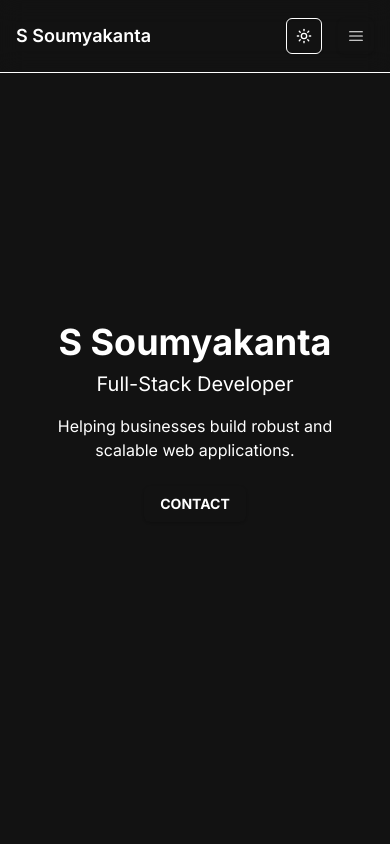
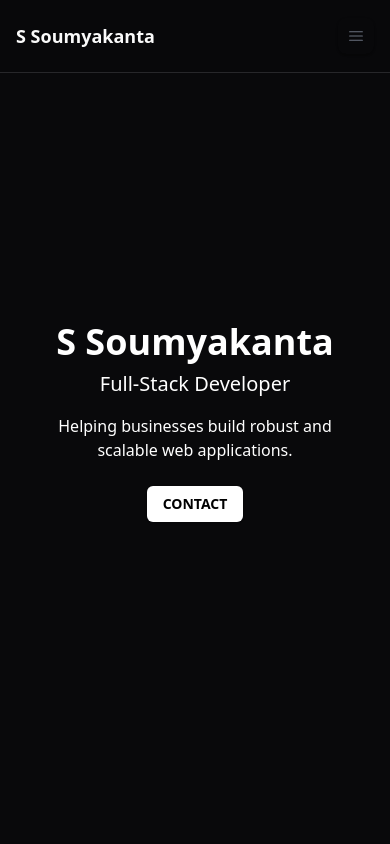
Before and after one commit to s-soumyakanta/s-soumyakanta, a Next.js app: page / in a window 390 px wide. Shown: the top 844 px of the page. Built offline with nearby package versions, Linux system fonts and the light colour scheme.

Commit message:
add landing page is fixed

```diff
--- a/package.json
+++ b/package.json
@@ -29,13 +29,11 @@
     "lucide-react": "^0.474.0",
     "next": "^15.1.6",
     "next-themes": "^0.4.4",
-    "postcss": "^8.5.1",
     "react": "^19.0.0",
     "react-dom": "^19.0.0",
     "react-hook-form": "^7.54.2",
     "resend": "^4.1.1",
     "tailwind-merge": "^3.0.1",
-    "tailwindcss": "^4.0.2",
     "tailwindcss-animate": "^1.0.7",
     "yup": "^1.6.1"
   },
@@ -44,8 +42,11 @@
     "@types/node": "^20",
     "@types/react": "^19",
     "@types/react-dom": "^19",
+    "autoprefixer": "^10.4.20",
     "eslint": "^9",
     "eslint-config-next": "15.1.6",
+    "postcss": "^8.5.1",
+    "tailwindcss": "^3.4.17",
     "typescript": "^5"
   }
 }
--- /dev/null
+++ b/postcss.config.js
@@ -0,0 +1,6 @@
+module.exports = {
+  plugins: {
+    tailwindcss: {},
+    autoprefixer: {},
+  },
+}
--- a/src/app/contact/page.tsx
+++ b/src/app/contact/page.tsx
@@ -1,8 +1,8 @@
 import Contact from "@/components/Contact";
 
 const Page = () => {
-    return <Contact />
+  return <Contact />
 
-  };
+};
 
-  export default Page;
+export default Page;
--- a/src/app/globals.css
+++ b/src/app/globals.css
@@ -1 +1,60 @@
-@import "tailwindcss";
+@tailwind base;
+@tailwind components;
+@tailwind utilities;
+
+@layer base {
+    :root {
+        --background: 0 0% 100%;
+        --foreground: 240 10% 3.9%;
+        --card: 0 0% 100%;
+        --card-foreground: 240 10% 3.9%;
+        --popover: 0 0% 100%;
+        --popover-foreground: 240 10% 3.9%;
+        --primary: 240 5.9% 10%;
+        --primary-foreground: 0 0% 98%;
+        --secondary: 240 4.8% 95.9%;
+        --secondary-foreground: 240 5.9% 10%;
+        --muted: 240 4.8% 95.9%;
+        --muted-foreground: 240 3.8% 46.1%;
+        --accent: 240 4.8% 95.9%;
+        --accent-foreground: 240 5.9% 10%;
+        --destructive: 0 84.2% 60.2%;
+        --destructive-foreground: 0 0% 98%;
+        --border: 240 5.9% 90%;
+        --input: 240 5.9% 90%;
+        --ring: 240 10% 3.9%;
+        --radius: 0.5rem;
+        --chart-1: 12 76% 61%;
+        --chart-2: 173 58% 39%;
+        --chart-3: 197 37% 24%;
+        --chart-4: 43 74% 66%;
+        --chart-5: 27 87% 67%;
+    }
+
+    .dark {
+        --background: 240 10% 3.9%;
+        --foreground: 0 0% 98%;
+        --card: 240 10% 3.9%;
+        --card-foreground: 0 0% 98%;
+        --popover: 240 10% 3.9%;
+        --popover-foreground: 0 0% 98%;
+        --primary: 0 0% 98%;
+        --primary-foreground: 240 5.9% 10%;
+        --secondary: 240 3.7% 15.9%;
+        --secondary-foreground: 0 0% 98%;
+        --muted: 240 3.7% 15.9%;
+        --muted-foreground: 240 5% 64.9%;
+        --accent: 240 3.7% 15.9%;
+        --accent-foreground: 0 0% 98%;
+        --destructive: 0 62.8% 30.6%;
+        --destructive-foreground: 0 0% 98%;
+        --border: 240 3.7% 15.9%;
+        --input: 240 3.7% 15.9%;
+        --ring: 240 4.9% 83.9%;
+        --chart-1: 220 70% 50%;
+        --chart-2: 160 60% 45%;
+        --chart-3: 30 80% 55%;
+        --chart-4: 280 65% 60%;
+        --chart-5: 340 75% 55%;
+    }
+}
--- a/src/app/layout.tsx
+++ b/src/app/layout.tsx
@@ -43,7 +43,7 @@ export default function RootLayout({
       <GoogleTagManager gtmId="GTM-NRMNQ5M5" />
       <body
         className={cn(
-          "min-h-screen w-full bg-background text-foreground font-sans antialiased",
+          "min-h-screen w-full text-foreground font-sans antialiased ",
           fontSans.variable
         )}
       >
@@ -51,7 +51,7 @@ export default function RootLayout({
           attribute="class"
           defaultTheme="dark"
           enableSystem
-          disableTransitionOnChange
+
         >
           <Navbar />
           <main>{children}</main>
--- a/src/app/page.tsx
+++ b/src/app/page.tsx
@@ -4,8 +4,8 @@ import { Button } from "@/components/ui/button";
 
 const LandingPage = () => {
   return (
-    <section className="min-h-screen w-full flex items-center justify-center">
-      <div className="min-h-screen w-full relative flex items-center justify-center bg-background">
+    <section className="min-h-screen w-full flex items-center justify-center bg-[hsl(var(--background))] dark:bg-[hsl(var(--background))]">
+      <div className="min-h-screen w-full relative flex items-center justify-center bg-foreground">
         <div className="relative z-10 flex flex-col items-center text-center px-4">
           <h1 className="text-4xl md:text-6xl font-bold mb-2 md:mb-4">
             S Soumyakanta
@@ -20,7 +20,7 @@ const LandingPage = () => {
           </p>
 
           <Link href="/contact">
-            <Button className="uppercase font-bold cursor-pointer">
+            <Button className="uppercase font-bold cursor-pointer bg-white text-black  ">
               Contact
             </Button>
           </Link>
--- a/src/components/dark-mode-btn.tsx
+++ b/src/components/dark-mode-btn.tsx
@@ -1,36 +1,40 @@
 "use client"
 
 import * as React from "react"
-import { Moon, Sun } from "lucide-react"
+import { Moon, MoonIcon, Sun } from "lucide-react"
 import { useTheme } from "next-themes"
+
 import { Button } from "@/components/ui/button"
+import {
+    DropdownMenu,
+    DropdownMenuContent,
+    DropdownMenuItem,
+    DropdownMenuTrigger,
+} from "@/components/ui/dropdown-menu"
 
 export function ModeToggle() {
-    const { theme, setTheme } = useTheme()
-    const [mounted, setMounted] = React.useState(false)
-
-    React.useEffect(() => {
-        setMounted(true)
-    }, [])
-
-    if (!mounted) {
-        // Prevent SSR issues
-        return null
-    }
-
-    const toggleTheme = () => {
-        setTheme(theme === "dark" ? "light" : "dark")
-    }
+    const { setTheme } = useTheme()
 
     return (
-        <Button variant="outline" size="icon" onClick={toggleTheme}>
-            {/* Sun (light) icon */}
-            <Sun className="h-[1.2rem] w-[1.2rem] rotate-0 scale-100 transition-all
-                     dark:-rotate-90 dark:scale-0" />
-            {/* Moon (dark) icon */}
-            <Moon className="absolute h-[1.2rem] w-[1.2rem] rotate-90 scale-0 transition-all
-                      dark:rotate-0 dark:scale-100" />
-            <span className="sr-only">Toggle theme</span>
-        </Button>
+        <DropdownMenu>
+            <DropdownMenuTrigger asChild>
+                <Button variant="outline" size="icon">
+                    <Sun className="h-[1.2rem] w-[1.2rem] rotate-0 scale-100 transition-all dark:-rotate-90 dark:scale-0" />
+                    <Moon className="absolute h-[1.2rem] w-[1.2rem] rotate-90 scale-0 transition-all dark:rotate-0 dark:scale-100" />
+                    <span className="sr-only">Toggle theme</span>
+                </Button>
+            </DropdownMenuTrigger>
+            <DropdownMenuContent align="end">
+                <DropdownMenuItem onClick={() => setTheme("light")}>
+                    Light
+                </DropdownMenuItem>
+                <DropdownMenuItem onClick={() => setTheme("dark")}>
+                    Dark
+                </DropdownMenuItem>
+                <DropdownMenuItem onClick={() => setTheme("system")}>
+                    System
+                </DropdownMenuItem>
+            </DropdownMenuContent>
+        </DropdownMenu>
     )
 }
--- a/src/components/footer.tsx
+++ b/src/components/footer.tsx
@@ -12,7 +12,7 @@ import CurrentYear from "./cureent-year";
 
 export default function Footer() {
     return (
-        <footer className="bg-[hsl(var(--background))] dark:bg-[hsl(var(--background))] mt-4 rounded-lg shadow border-t border-[hsl(var(--border))]">
+        <footer className="bg-[hsl(var(--background))] dark:bg-[hsl(var(--background))]  rounded-lg shadow border-t border-[hsl(var(--border))]">
             <div className="container mx-auto p-4 py-6 lg:py-8">
                 <div className="md:flex md:justify-between">
                     <div className="mb-6 md:mb-0">
--- a/src/components/navbar.tsx
+++ b/src/components/navbar.tsx
@@ -5,43 +5,40 @@ import Link from "next/link"
 import { useEffect, useState } from "react"
 import { Button } from "@/components/ui/button"
 import { HamburgerMenuIcon } from "@radix-ui/react-icons"
-import { NavigationMenu, NavigationMenuItem, NavigationMenuLink, NavigationMenuList, navigationMenuTriggerStyle } from "./ui/navigation-menu"
-import { ModeToggle } from "./dark-mode-btn"
+import {
+    NavigationMenu,
+    NavigationMenuItem,
+    NavigationMenuLink,
+    NavigationMenuList,
+    navigationMenuTriggerStyle,
+} from "./ui/navigation-menu"
+import { useBoolean } from "@/hooks/useBoolean"
 import Sidebar from "./sidebar"
-import { useBoolean } from "@/hooks/useBoolean"
+// import { ModeToggle } from "./dark-mode-btn"  // commented out for brevity
 
 export default function Navbar() {
     const { value: isSidebarOpen, onToggle: toggleSidebar, onFalse: closeSidebar } = useBoolean(false)
     const [scrollingDown, setScrollingDown] = useState(false)
     const [lastScrollY, setLastScrollY] = useState(0)
-    const [scrollingTimeout, setScrollingTimeout] =
-        useState<NodeJS.Timeout | null>(null)
+    const [scrollingTimeout, setScrollingTimeout] = useState<NodeJS.Timeout | null>(null)
 
     useEffect(() => {
         const handleScroll = () => {
-            if (typeof window !== "undefined") {
             if (window.scrollY > lastScrollY) {
                 setScrollingDown(true)
-                    if (scrollingTimeout) {
-                        clearTimeout(scrollingTimeout)
-                    }
-                    const timeout: NodeJS.Timeout = setTimeout(() => {
-                        setScrollingDown(false)
-                    }, 300) // Adjust this timeout as needed
+                if (scrollingTimeout) clearTimeout(scrollingTimeout)
+                const timeout: NodeJS.Timeout = setTimeout(() => setScrollingDown(false), 300)
                 setScrollingTimeout(timeout)
             } else {
                 setScrollingDown(false)
             }
             setLastScrollY(window.scrollY)
         }
-        }
 
         window.addEventListener("scroll", handleScroll)
         return () => {
             window.removeEventListener("scroll", handleScroll)
-            if (scrollingTimeout) {
-                clearTimeout(scrollingTimeout)
-            }
+            if (scrollingTimeout) clearTimeout(scrollingTimeout)
         }
     }, [lastScrollY, scrollingTimeout])
 
@@ -49,9 +46,10 @@ export default function Navbar() {
         <>
             <nav
                 className={`fixed inset-x-0 top-0 z-40 transition-transform duration-300 ${scrollingDown ? "-translate-y-full" : "translate-y-0"
-                    } backdrop-blur-md bg-[hsl(var(--background)/0.7)] dark:bg-[hsl(var(--background)/0.7)] border-b border-[hsl(var(--border))]`}
+                    } backdrop-blur-md bg-[hsl(var(--background)/0.7)] dark:bg-[hsl(var(--background)/0.7)]
+           border-b border-[hsl(var(--border))]`}
             >
-                <div className="container mx-auto px-4 md:px-6 p-2">
+                <div className="container mx-auto p-2 px-4 md:px-6">
                     <div className="flex h-14 items-center">
                         <Link
                             href="/"
@@ -60,7 +58,7 @@ export default function Navbar() {
                         >
                             S Soumyakanta
                         </Link>
-                        <div className="mx-auto items-center hidden md:block">
+                        <div className="mx-auto hidden md:block">
                             <NavigationMenu>
                                 <NavigationMenuList>
                                     <NavigationMenuItem>
@@ -95,16 +93,39 @@ export default function Navbar() {
                             </NavigationMenu>
                         </div>
                         <nav className="ml-auto flex items-center space-x-4">
-                            <div>
+                            {/*
+                ModeToggle or other controls would go here.
                 <ModeToggle />
-                            </div>
+              */}
                             <div className="hidden md:block">
                                 <Link href="/contact">
-                                    <Button variant="outline" className="cursor-pointer">Contact</Button>
+                                    <Button className="cursor-pointer bg-white text-black">
+                                        Contact
+                                    </Button>
                                 </Link>
                             </div>
                             <div className="block md:hidden">
-                                <Button className="cursor-pointer" size="icon" onClick={toggleSidebar}>
+                                {/*
+                  Use the same ring classes from Sidebar’s close button:
+                */}
+                                <Button
+                                    onClick={toggleSidebar}
+                                    size="icon"
+                                    className="
+                    p-2
+                    focus:outline-none
+                    focus:ring-2
+                    focus:ring-gray-400
+                    dark:focus:ring-gray-100
+                    text-gray-500
+                    dark:text-gray-400
+                    hover:text-gray-700
+                    dark:hover:text-gray-200
+                    transition-colors
+                    duration-200
+                    rounded-lg
+                  "
+                                >
                                     <HamburgerMenuIcon className="h-[1.2rem] w-[1.2rem]" />
                                     <span className="sr-only">Open menu</span>
                                 </Button>
--- a/src/components/ui/button.tsx
+++ b/src/components/ui/button.tsx
@@ -36,7 +36,7 @@ const buttonVariants = cva(
 
 export interface ButtonProps
   extends React.ButtonHTMLAttributes<HTMLButtonElement>,
-    VariantProps<typeof buttonVariants> {
+  VariantProps<typeof buttonVariants> {
   asChild?: boolean
 }
 
--- /dev/null
+++ b/tailwind.config.js
@@ -0,0 +1,15 @@
+/** @type {import('tailwindcss').Config} */
+module.exports = {
+  content: [
+    "./app/**/*.{js,ts,jsx,tsx,mdx}",
+    "./pages/**/*.{js,ts,jsx,tsx,mdx}",
+    "./components/**/*.{js,ts,jsx,tsx,mdx}",
+
+    // Or if using `src` directory:
+    "./src/**/*.{js,ts,jsx,tsx,mdx}",
+  ],
+  theme: {
+    extend: {},
+  },
+  plugins: [],
+}
```
Also changed, not shown: 1 other file (tests, documents, lock files or other folders). Lines whose indentation alone changed are shown as unchanged.
